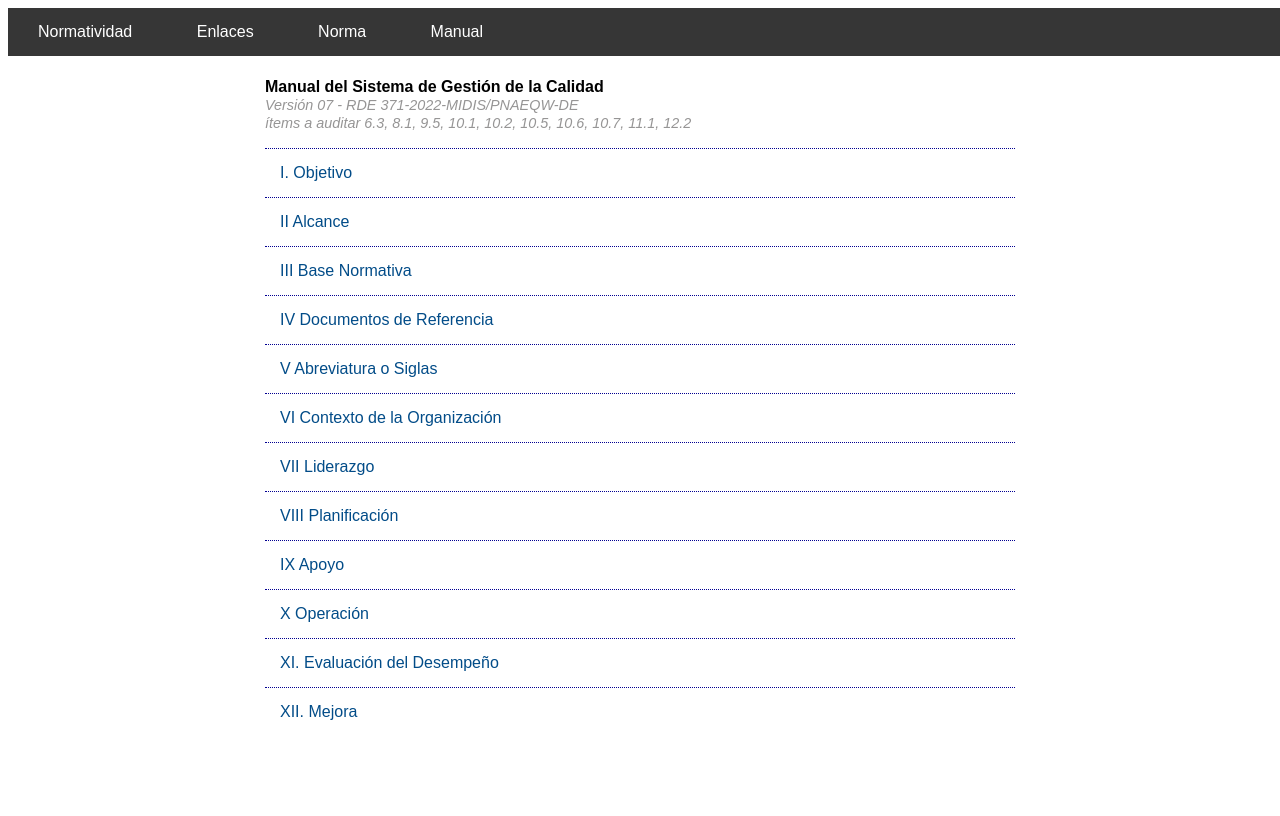
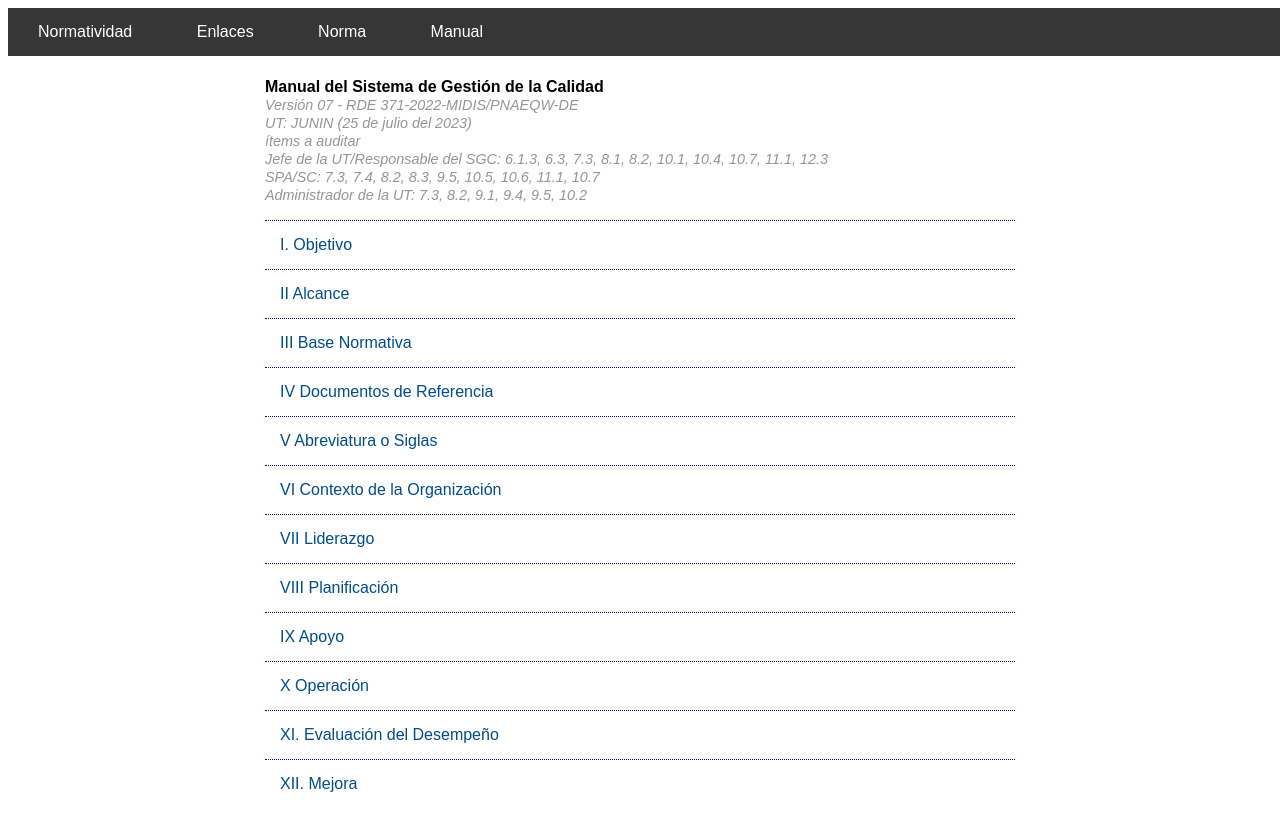
Before and after one commit to pnaeqw-utjunin/SGC, a plain HTML site: page manual.html in a window 1280 px wide. Drawn offline with Linux system fonts and the light colour scheme.

Commit message:
Update manual.html

```diff
--- a/manual.html
+++ b/manual.html
@@ -35,7 +35,10 @@
 
 <div class="contenedor" >
 
-    <p><b> Manual del Sistema de Gestión de la Calidad </b> <br> <span id="sufijo_10">Versión 07 - RDE 371-2022-MIDIS/PNAEQW-DE <br> ítems a auditar 6.3, 8.1, 9.5, 10.1, 10.2, 10.5, 10.6, 10.7, 11.1, 12.2</span></p>
+    <p><b> Manual del Sistema de Gestión de la Calidad </b> <br> <span id="sufijo_10">Versión 07 - RDE 371-2022-MIDIS/PNAEQW-DE <br> UT: JUNIN (25 de julio del 2023) <br> ítems a auditar <br>
+    Jefe de la UT/Responsable del SGC: 6.1.3, 6.3, 7.3, 8.1, 8.2, 10.1, 10.4, 10.7, 11.1, 12.3 <br>
+    SPA/SC: 7.3, 7.4, 8.2, 8.3, 9.5, 10.5, 10.6, 11.1, 10.7 <br>
+    Administrador de la UT: 7.3, 8.2, 9.1, 9.4, 9.5, 10.2 </span></p>
 
 
 
```
